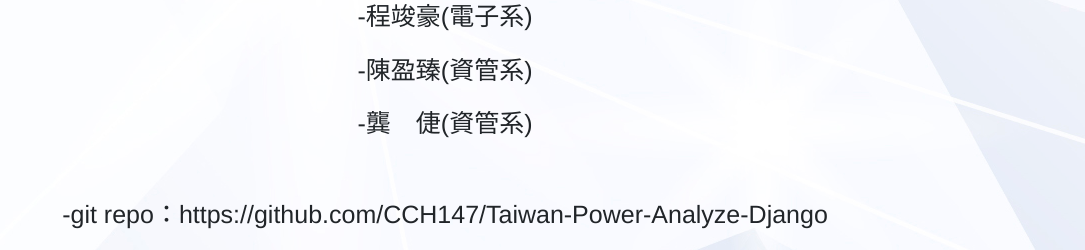
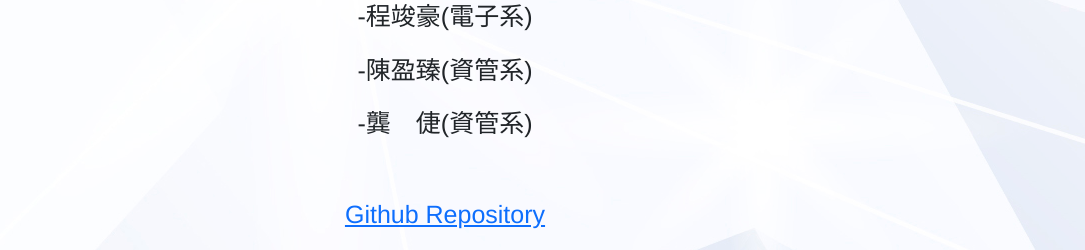
Before and after one commit to CCH147/Taiwan-Power-Analyze, a Django app: page /mysite/our/ in a window 1280 px wide. Shown: the part 667-917 px from the top of the page, without its empty margins (195-1280 px from the left). Run offline with Django 4.2, Linux system fonts and the light colour scheme; data comes from the database, SQL or seed files in the repository; some libraries are stand-ins or nearby versions.

Commit message:
Update our.html

```diff
--- a/davidweb/mysite/templates/mysite/our.html
+++ b/davidweb/mysite/templates/mysite/our.html
@@ -22,5 +22,7 @@
     <p align="center">-陳盈臻(資管系)</p>
     <p align="center">-龔　倢(資管系)</p>
     <br>
-    <p align="center">-git repo：https://github.com/CCH147/Taiwan-Power-Analyze-Django</p>
+    <a href="https://github.com/CCH147/Taiwan-Power-Analyze-Django">
+    <p align="center">Github Repository</p>
+    </a>
     {% endblock %}
```
